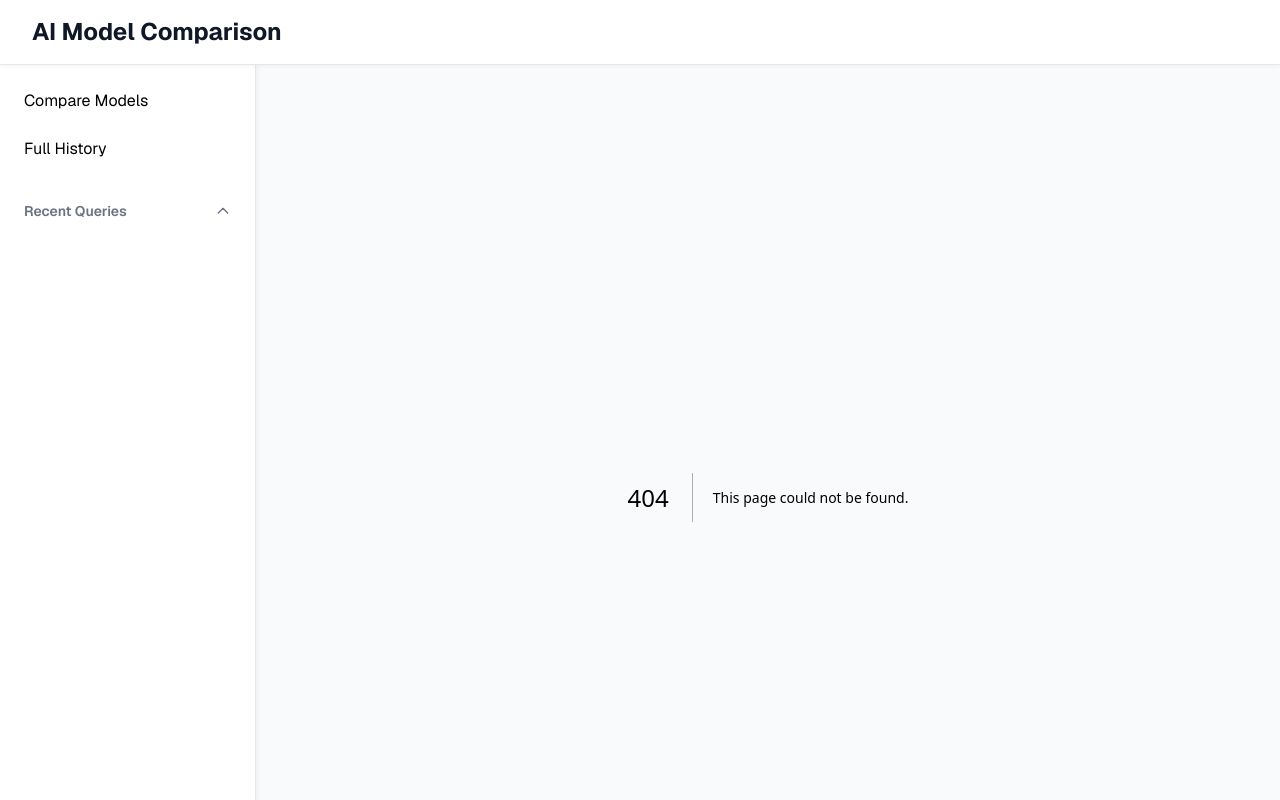
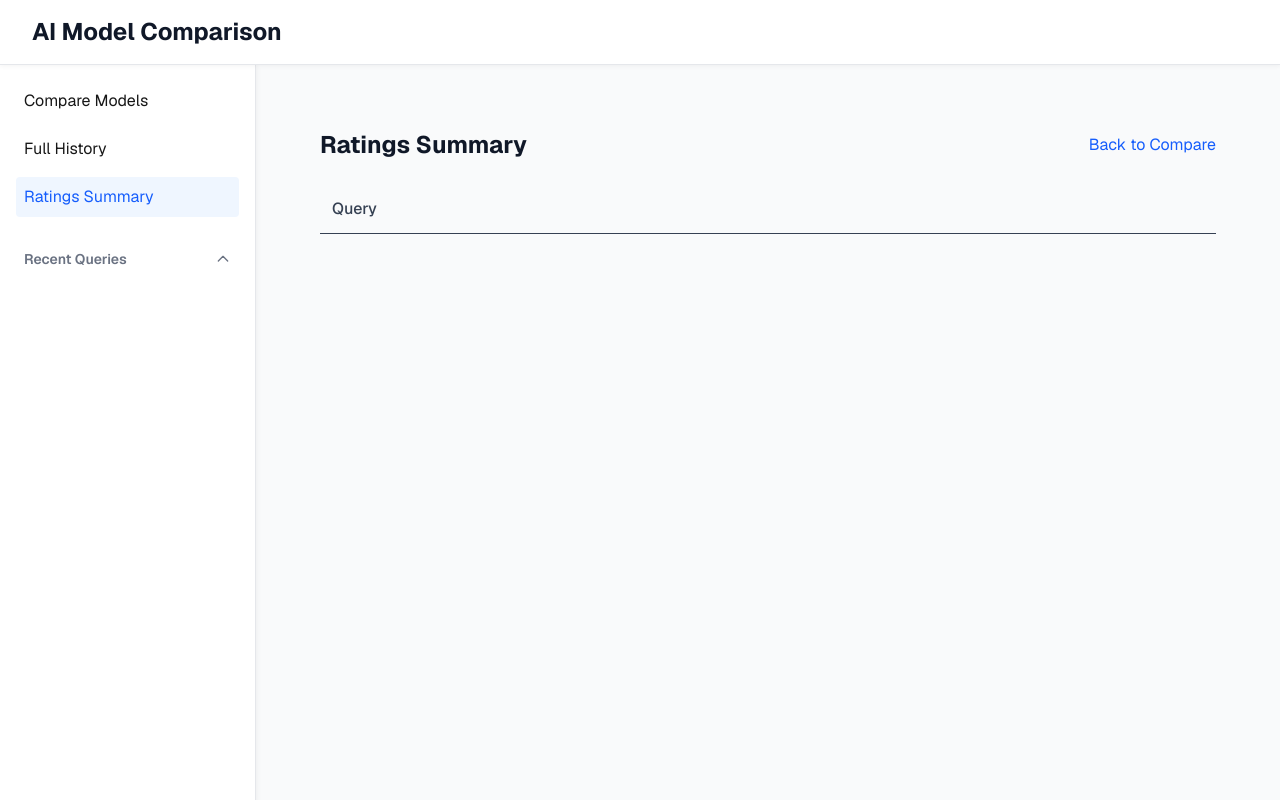
Before and after one commit to artynuts/ai-model-comparison, a Next.js app: page /ratings in a window 1280 px wide. Before the commit this address had no page. Built offline with nearby package versions, Linux system fonts and the light colour scheme.

Commit message:
Enhance Sidebar component with new Ratings Summary link and update hover styles
- Add a new link for Ratings Summary to the Sidebar
- Update hover background color for improved visual consistency

```diff
--- a/app/components/Sidebar.tsx
+++ b/app/components/Sidebar.tsx
@@ -26,7 +26,7 @@ export default function Sidebar() {
         <Link
           href="/"
           className={`block mb-2 p-2 rounded transition-colors outline-none focus-visible:border focus-visible:border-blue-200 ${
-            pathname === "/" ? "bg-blue-50 text-blue-600" : "hover:bg-gray-200"
+            pathname === "/" ? "bg-blue-50 text-blue-600" : "hover:bg-gray-50"
           }`}
         >
           Compare Models
@@ -36,10 +36,20 @@ export default function Sidebar() {
           className={`block mb-2 p-2 rounded transition-colors outline-none focus-visible:border focus-visible:border-blue-200 ${
             pathname === "/history"
               ? "bg-blue-50 text-blue-600"
-              : "hover:bg-gray-200"
+              : "hover:bg-gray-50"
           }`}
         >
           Full History
+        </Link>
+        <Link
+          href="/ratings"
+          className={`block mb-2 p-2 rounded transition-colors outline-none focus-visible:border focus-visible:border-blue-200 ${
+            pathname === "/ratings"
+              ? "bg-blue-50 text-blue-600"
+              : "hover:bg-gray-50"
+          }`}
+        >
+          Ratings Summary
         </Link>
 
         <div className="mt-6">
--- /dev/null
+++ b/app/ratings/page.tsx
@@ -0,0 +1,101 @@
+"use client";
+
+import { useHistory } from "../context/HistoryContext";
+import { RATING_CATEGORIES } from "../types";
+import Link from "next/link";
+
+function getRatingColor(value: boolean | null) {
+  if (value === true) return "bg-green-100 text-green-700";
+  if (value === false) return "bg-red-100 text-red-700";
+  return "bg-gray-50 text-gray-500";
+}
+
+function getRatingSymbol(value: boolean | null) {
+  if (value === true) return "👍";
+  if (value === false) return "👎";
+  return "-";
+}
+
+export default function RatingsPage() {
+  const { history } = useHistory();
+
+  // Get unique model names from all responses
+  const modelNames = Array.from(
+    new Set(
+      history.flatMap((item) =>
+        item.responses.map((response) => response.modelName)
+      )
+    )
+  ).sort();
+
+  return (
+    <div className="p-8">
+      <div className="flex justify-between items-center mb-6">
+        <h1 className="text-2xl font-bold text-gray-900">Ratings Summary</h1>
+        <Link
+          href="/"
+          className="text-blue-600 hover:text-blue-800 transition-colors"
+        >
+          Back to Compare
+        </Link>
+      </div>
+
+      <div className="overflow-x-auto">
+        <table className="min-w-full border-collapse">
+          <thead>
+            <tr>
+              <th className="text-left p-3 bg-gray-50 border-b font-medium text-gray-700">
+                Query
+              </th>
+              {modelNames.map((modelName) =>
+                RATING_CATEGORIES.map((category) => (
+                  <th
+                    key={`${modelName}-${category.key}`}
+                    className="p-3 bg-gray-50 border-b font-medium text-gray-700 text-center"
+                    title={category.description}
+                  >
+                    <div className="whitespace-nowrap">{modelName}</div>
+                    <div className="text-xs text-gray-500">
+                      {category.label}
+                    </div>
+                  </th>
+                ))
+              )}
+            </tr>
+          </thead>
+          <tbody>
+            {history.map((item, index) => (
+              <tr key={index} className="border-b hover:bg-gray-50">
+                <td className="p-3">
+                  <Link
+                    href={`/history?query=${encodeURIComponent(item.query)}`}
+                    className="text-blue-600 hover:text-blue-800 transition-colors"
+                  >
+                    {item.query}
+                  </Link>
+                </td>
+                {modelNames.map((modelName) => {
+                  const response = item.responses.find(
+                    (r) => r.modelName === modelName
+                  );
+                  return RATING_CATEGORIES.map((category) => (
+                    <td
+                      key={`${modelName}-${category.key}`}
+                      className={`p-3 text-center ${getRatingColor(
+                        response?.rating?.[category.key] ?? null
+                      )}`}
+                    >
+                      {getRatingSymbol(
+                        response?.rating?.[category.key] ?? null
+                      )}
+                    </td>
+                  ));
+                })}
+              </tr>
+            ))}
+          </tbody>
+        </table>
+      </div>
+    </div>
+  );
+}
```
